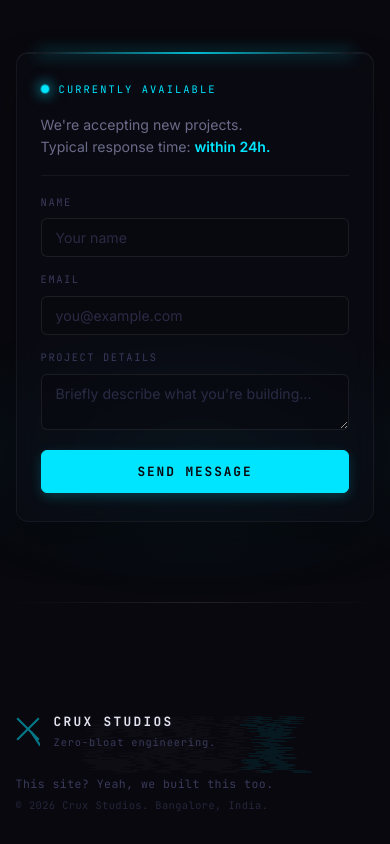
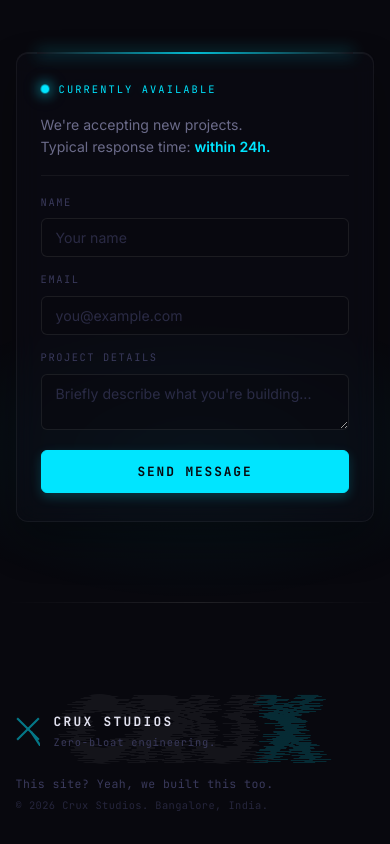
Before and after one commit to bugsNburgers/Crux, a Next.js app: page / in a window 390 px wide. Shown: the part 9023-9867 px from the top of the page. Built offline with nearby package versions, Linux system fonts and the light colour scheme.

Commit message:
kuch kiya bhai

```diff
--- a/pages/index.tsx
+++ b/pages/index.tsx
@@ -45,10 +45,10 @@ const Home: NextPage = () => {
           direction="horizontal"
           className="bottom-bg-text"
           gradient={[
-            { offset: 0, color: 'rgba(255, 255, 255, 0.025)' },
-            { offset: 0.74, color: 'rgba(255, 255, 255, 0.025)' },
-            { offset: 0.75, color: 'rgba(0, 229, 255, 0.08)' },
-            { offset: 1.0, color: 'rgba(0, 229, 255, 0.08)' }
+            { offset: 0, color: 'rgba(255, 255, 255, 0.05)' },
+            { offset: 0.74, color: 'rgba(255, 255, 255, 0.05)' },
+            { offset: 0.75, color: 'rgba(0, 229, 255, 0.16)' },
+            { offset: 1.0, color: 'rgba(0, 229, 255, 0.16)' }
           ]}
         >
           CRUX
--- a/styles/globals.css
+++ b/styles/globals.css
@@ -197,7 +197,7 @@ body::after {
 
 @media (max-width: 768px) {
   .bottom-bg-text {
-    font-size: clamp(4rem, 20vw, 10rem);
-    bottom: 10px;
+    font-size: clamp(5rem, 24vw, 12rem);
+    bottom: 20px;
   }
 }
```
